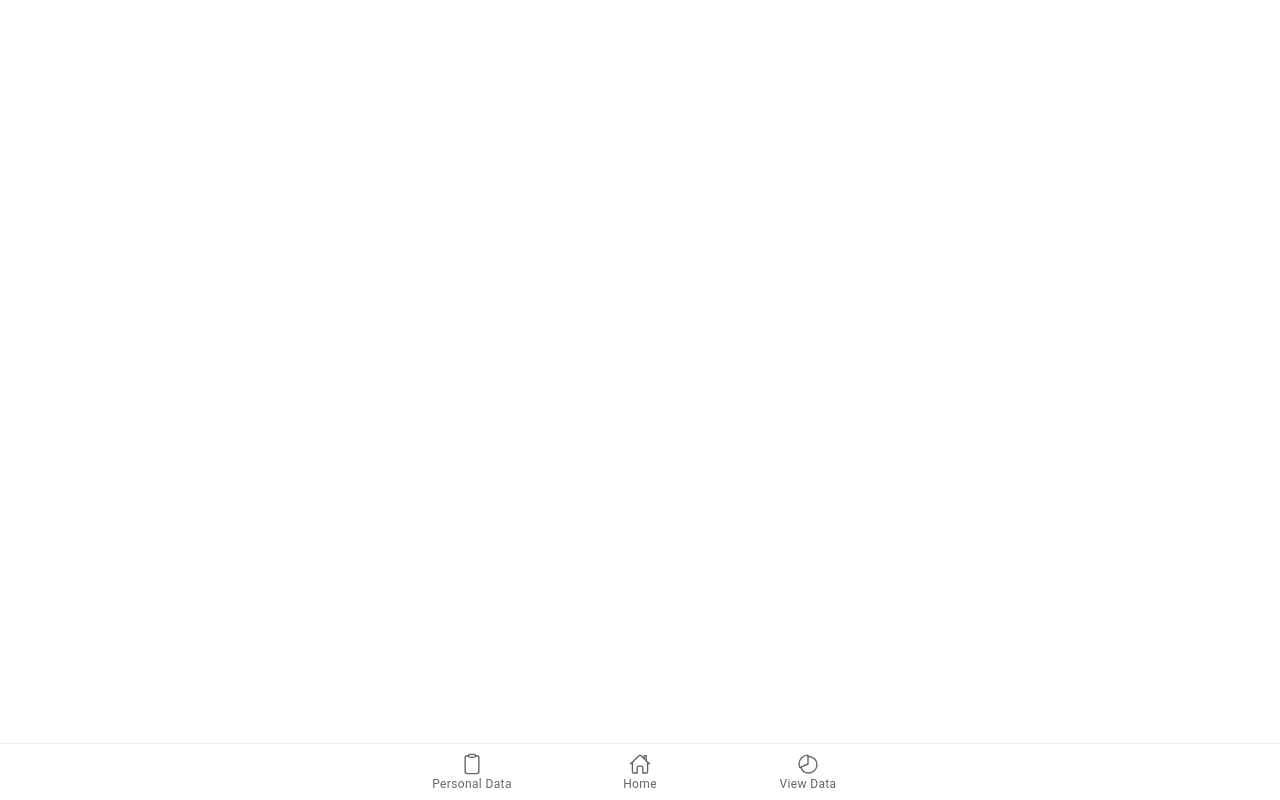
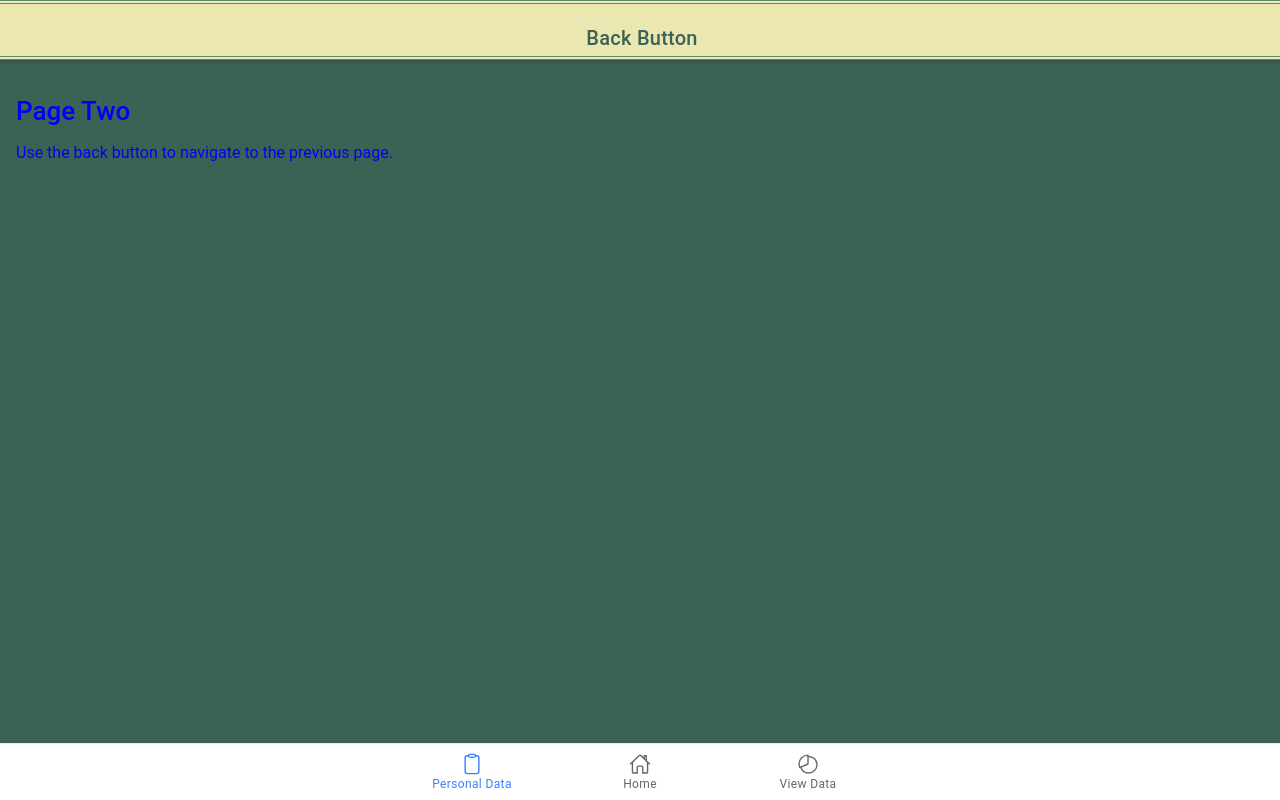
Before and after one commit to MacroFi/MacroFiApp, a React (Create React App) app: page /PeronalDataTab/PageTwo in a window 1280 px wide. Built offline with nearby package versions, Linux system fonts and the light colour scheme.

Commit message:
Reorganized and renamed tab files

```diff
--- a/src/App.tsx
+++ b/src/App.tsx
@@ -7,13 +7,12 @@ import {
   IonTabBar,
   IonTabButton,
   IonTabs,
-  setupIonicReact
+  setupIonicReact,
 } from '@ionic/react';
+
 import { IonReactRouter } from '@ionic/react-router';
 import { homeOutline, clipboardOutline, pieChartOutline } from 'ionicons/icons';
-import Tab1 from './pages/Tab1';
-import Tab2 from './pages/Tab2';
-import Tab3 from './pages/Tab3';
+
 
 /* Core CSS required for Ionic components to work properly */
 import '@ionic/react/css/core.css';
@@ -34,6 +33,12 @@ import '@ionic/react/css/display.css';
 /* Theme variables */
 import './theme/variables.css';
 
+/* Nav Components */
+import HomeTabMainPage from './pages/HomeTab/HomeTabMainPage';
+import PersonalDataMainPage from './pages/PersonalDataTab/PersonalDataTabMainPage';
+import ViewDataMainPage from './pages/ViewDataTab/ViewDataTabMainPage';
+import PageTwo from './pages/PersonalDataTab/PageTwo';
+
 setupIonicReact();
 
 const App: React.FC = () => (
@@ -42,30 +47,33 @@ const App: React.FC = () => (
       <IonTabs>
 
         <IonRouterOutlet>
-          <Route exact path="/tab1">
-            <Tab1 />
+          <Route exact path="/PeronalDataTab">
+            <PersonalDataMainPage/>
           </Route>
-          <Route exact path="/tab2">
-            <Tab2 />
+          <Route path="/PeronalDataTab/PageTwo">
+            <PageTwo/>
           </Route>
-          <Route path="/tab3">
-            <Tab3 />
+          <Route exact path="/HomeTab">
+            <HomeTabMainPage/>
+          </Route>
+          <Route path="/ViewDataTab">
+            <ViewDataMainPage/>
           </Route>
           <Route exact path="/">
-            <Redirect to="/tab2" />
+            <Redirect to="/HomeTab" />
           </Route>
         </IonRouterOutlet>
 
         <IonTabBar slot="bottom">
-          <IonTabButton tab="tab1" href="/tab1">
+          <IonTabButton tab="PeronalDataTab" href="/PeronalDataTab">
             <IonIcon icon={clipboardOutline} />
             <IonLabel>Personal Data</IonLabel>
           </IonTabButton>
-          <IonTabButton tab="tab2" href="/tab2">
+          <IonTabButton tab="HomeTab" href="/HomeTab">
             <IonIcon icon={homeOutline} />
             <IonLabel>Home</IonLabel>
           </IonTabButton>
-          <IonTabButton tab="tab3" href="/tab3">
+          <IonTabButton tab="ViewDataTab" href="/ViewDataTab">
             <IonIcon icon={pieChartOutline} />
             <IonLabel>View Data</IonLabel>
           </IonTabButton>
--- /dev/null
+++ b/src/pages/PersonalDataTab/PageTwo.tsx
@@ -0,0 +1,33 @@
+import React from 'react';
+import {
+  IonHeader,
+  IonContent,
+  IonToolbar,
+  IonTitle,
+  IonButtons,
+  IonBackButton,
+  IonPage
+
+} from '@ionic/react';
+
+
+const PageTwo: React.FC = () => {
+  return (
+    <IonPage>
+      <IonHeader>
+        <IonToolbar>
+          <IonButtons slot="start">
+            <IonBackButton text="back"></IonBackButton>
+          </IonButtons>
+          <IonTitle>Back Button</IonTitle>
+        </IonToolbar>
+      </IonHeader>
+      <IonContent className="ion-padding">
+        <h1>Page Two</h1>
+        <p>Use the back button to navigate to the previous page.</p>
+      </IonContent>
+    </IonPage>
+  );
+};
+
+export default PageTwo;
--- /dev/null
+++ b/src/pages/PersonalDataTab/PersonalDataTabMainPage.tsx
@@ -0,0 +1,55 @@
+import {
+  IonContent,
+  IonHeader,
+  IonPage,
+  IonTitle,
+  IonToolbar,
+  IonItem,
+  IonLabel
+} from '@ionic/react';
+
+import '../css/Tab1.css';
+
+// Custom components
+import InputControls from '../../components/InputControls';
+import FoodPrefrences from '../../components/FoodPrefrences';
+import DietaryRestrictions from '../../components/DietaryRestrictions';
+
+
+const PersonalDataMainPage: React.FC = () => {
+
+  return (
+    <IonPage>
+
+      <IonHeader>
+        <IonToolbar>
+          <IonTitle class="ion-text-center">MacroFi</IonTitle>
+        </IonToolbar>
+      </IonHeader>
+
+      <IonContent>
+
+
+        {/* This is a custon component which contains height, weight, age, sex, and goal input */}
+        <InputControls />
+
+
+        {/* This is a custon component which contains all food prefrences */}
+        <FoodPrefrences />
+
+        {/* This is a custon component which contains all dietary Restrictions */}
+        <DietaryRestrictions />
+
+
+
+        <IonItem routerLink="/PeronalDataTab/PageTwo" routerDirection="forward">
+          <IonLabel>Test</IonLabel>
+        </IonItem>
+
+      </IonContent>
+
+    </IonPage>
+  );
+};
+
+export default PersonalDataMainPage;
--- a/src/pages/Tab1.tsx
+++ /dev/null
@@ -1,83 +0,0 @@
-import { useState, useRef } from 'react';
-
-import {
-  IonContent,
-  IonHeader,
-  IonPage,
-  IonTitle,
-  IonToolbar,
-  IonButton,
-} from '@ionic/react';
-
-import './css/Tab1.css';
-import ChangeInfo from './ChangeInfo';
-
-
-// Custom components
-import InputControls from '../components/InputControls';
-import FoodPrefrences from '../components/FoodPrefrences';
-import DietaryRestrictions from '../components/DietaryRestrictions';
-
-
-
-const Tab1: React.FC = () => {
-  /*
-  function getData(val)
-  {
-    return val
-  };
-  */
-  /*
-          <Route exact path="/tab1">
-            <Tab1 />
-          </Route>
-  */
-  /*
-   const [inputModel, setInputModel ] = useState('');
-   const ionInputEl = useRef<HTMLIonInputElement>(null);
- */
-  return (
-    <IonPage>
-
-      <IonHeader>
-        <IonToolbar>
-          <IonTitle class="ion-text-center">MacroFi</IonTitle>
-        </IonToolbar>
-      </IonHeader>
-
-      <IonContent>
-
-        {/* This stuff doesn't work as intended yet
-       <IonItem routerLink="/ChangeInfo">
-        <IonLabel>User 1</IonLabel>
-       </IonItem>
-
-
-
-         <IonNavLink routerDirection="forward" component={() => <ChangeInfo />}>
-          <IonButton>Go to Page Two</IonButton>
-        </IonNavLink>
-  */}
-
-        {/* This is a custon component which contains
-        height, weight, age, sex, and goal input */}
-        <InputControls/>
-
-        {/* This is a custon component which contains
-         all food prefrences */}
-        <FoodPrefrences/>
-
-        {/* This is a custon component which contains
-        all dietary Restrictions */}
-        <DietaryRestrictions/>
-
-
-        <IonButton expand="full">Submit</IonButton>
-
-      </IonContent>
-
-    </IonPage>
-  );
-};
-
-export default Tab1;
```
Also changed, not shown: src/pages/ChangeInfo.tsx (deleted, +0 -175 lines), src/pages/HomeTab/HomeTabMainPage.tsx (renamed from src/pages/Tab2.tsx, +5 -4 lines), src/pages/ViewDataTab/ViewDataTabMainPage.tsx (renamed from src/pages/Tab3.tsx, +4 -14 lines).
